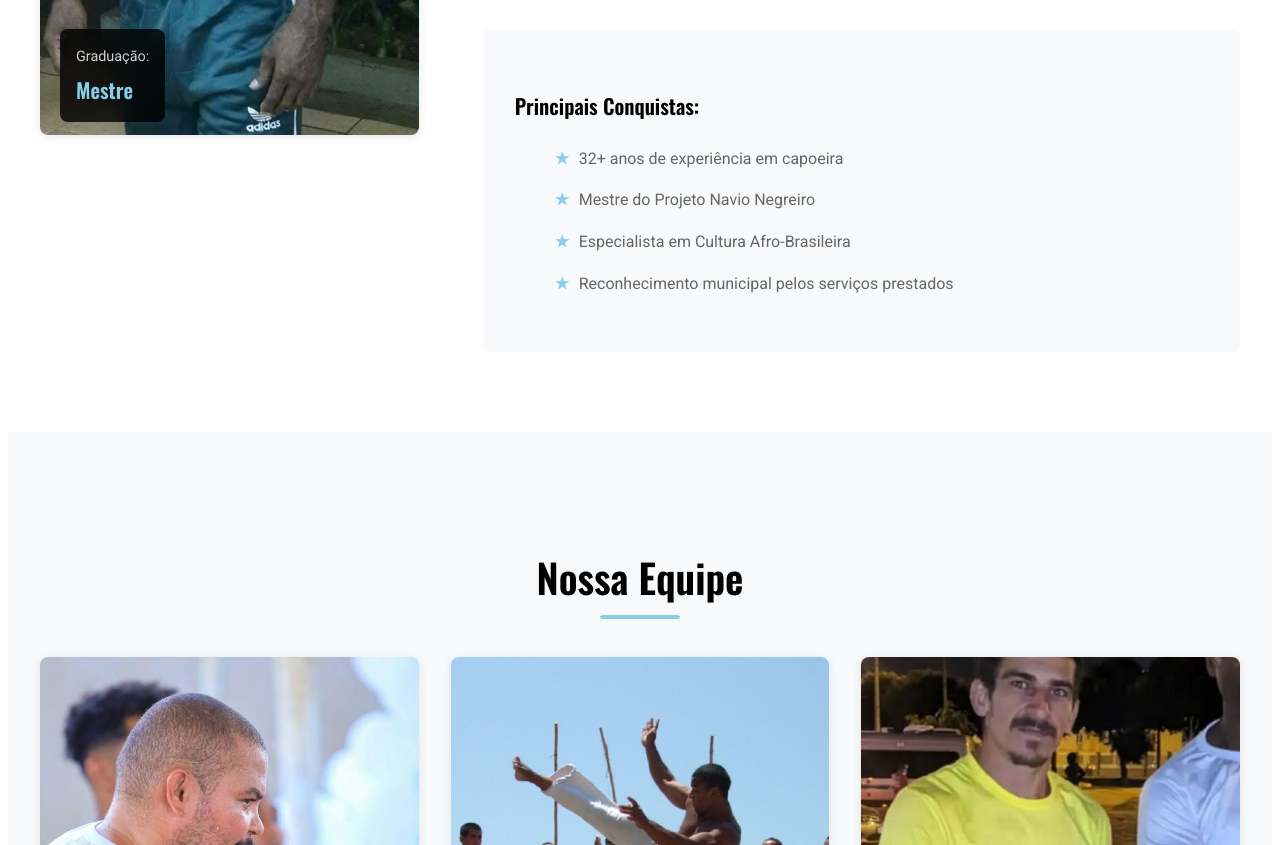
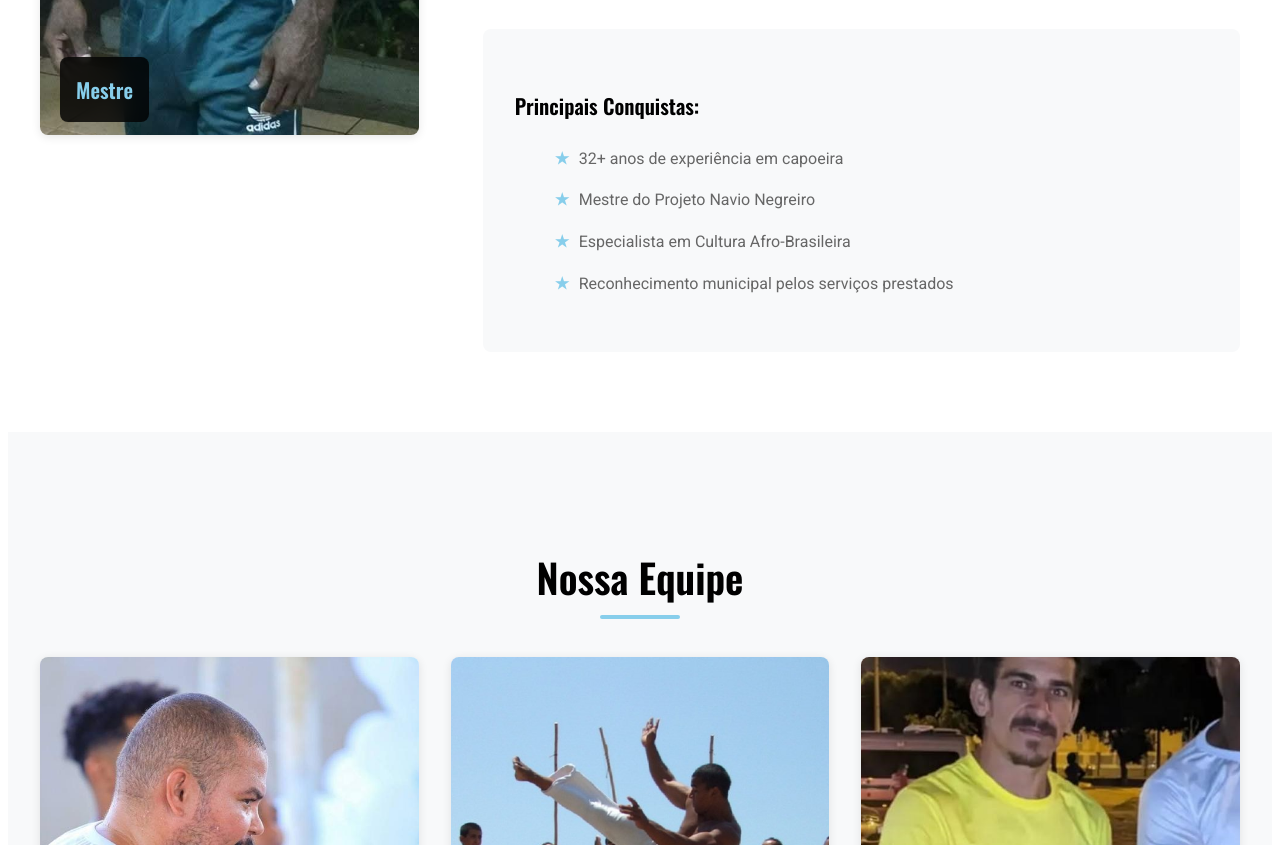
Before and after one commit to MiguelDrD/capoeira-site, a plain HTML site: page assets/HTML/instrutores.html in a window 1280 px wide. Shown: the part 1057-1902 px from the top of the page. Drawn offline with nearby package versions, Linux system fonts and the light colour scheme.

Commit message:
Update instrutores.html

```diff
--- a/assets/HTML/instrutores.html
+++ b/assets/HTML/instrutores.html
@@ -69,7 +69,7 @@
                 <div class="instructor-image">
                     <img src="../img/fumaca.jpg" alt="Mestre Fumaça" class="instructor-img">
                     <div class="instructor-cord">
-                        <span class="cord-label">Graduação:</span>
+                       <!-- <span class="cord-label">Graduação:</span>-->
                         <span class="cord-level">Mestre</span>
                     </div>
                 </div>
```
